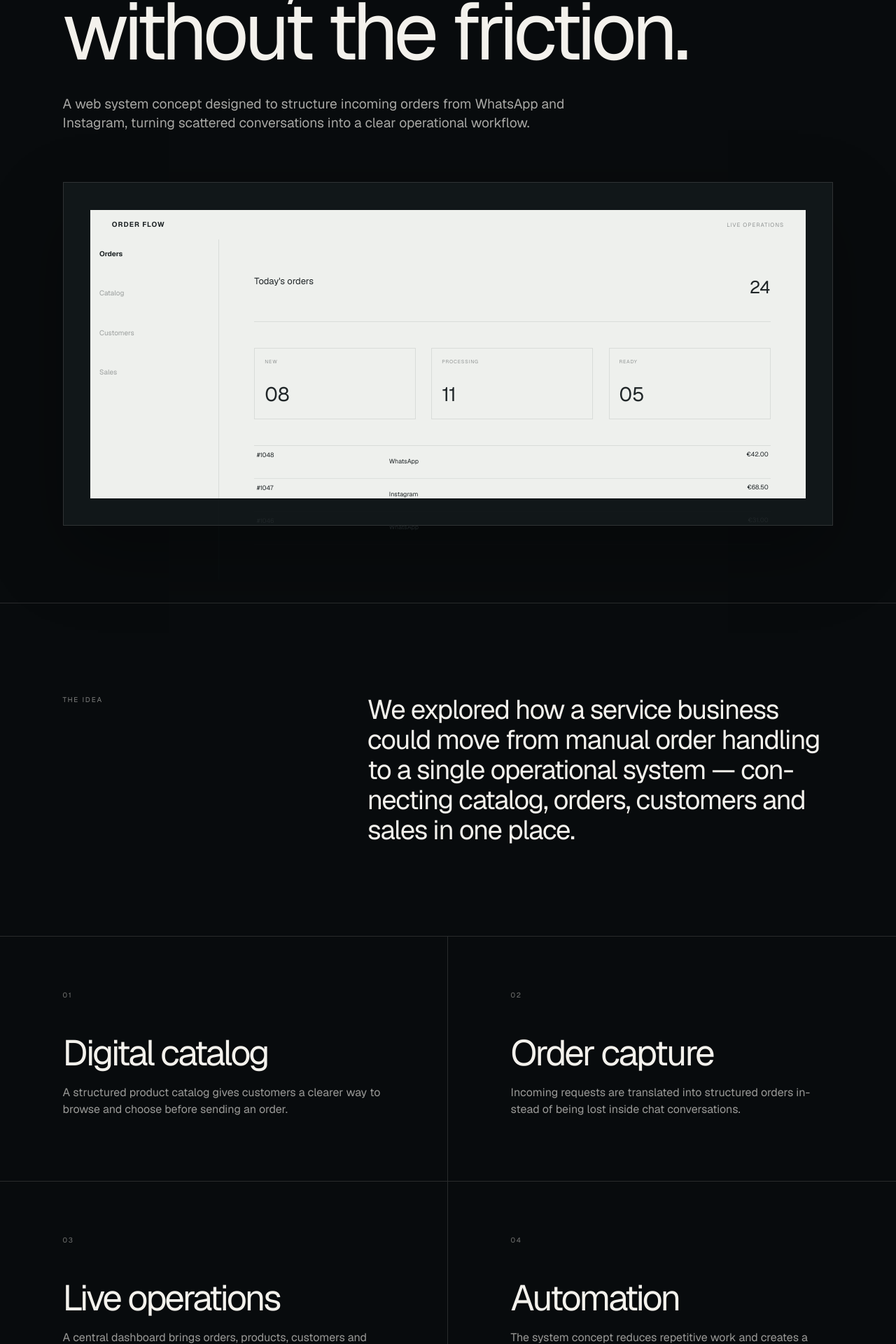
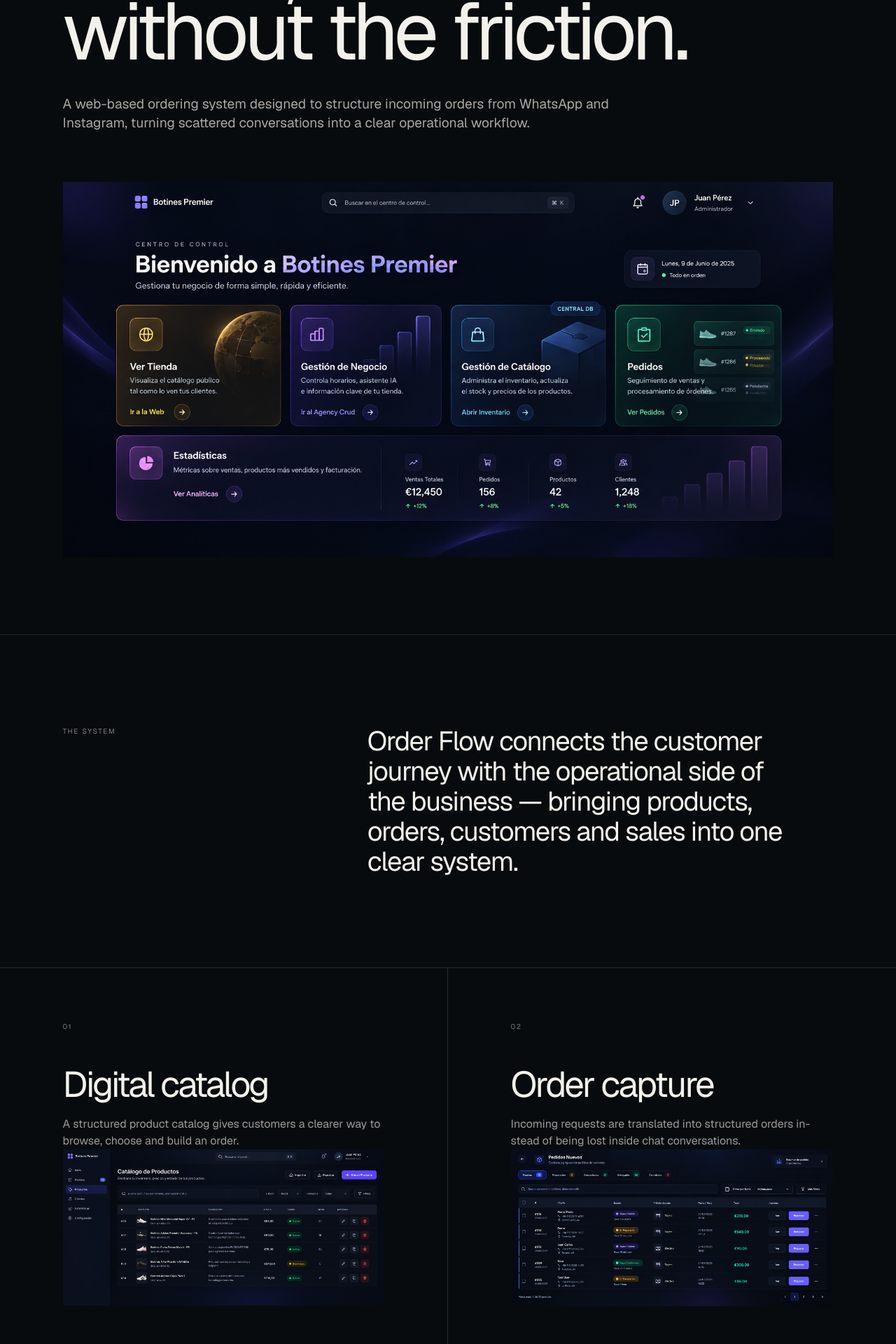
Before and after one commit to NicolasLlanos8799/weareleba, a Next.js app: page /work/order-flow in a window 1280 px wide. Shown: the part 320-2240 px from the top of the page at 70% size. Built offline with nearby package versions, Linux system fonts and the light colour scheme.

Commit message:
Add Order Flow case study imagery

```diff
--- a/components/sections/OrderFlowCase.tsx
+++ b/components/sections/OrderFlowCase.tsx
@@ -5,34 +5,34 @@ import { useLanguage } from "@/components/i18n/LanguageProvider";
 
 const content = {
   en: {
-    eyebrow: "AUTOMATION SYSTEM · CONCEPT",
+    eyebrow: "AUTOMATION SYSTEM",
     title: <>Orders,<br />without the friction.</>,
-    intro: "A web system concept designed to structure incoming orders from WhatsApp and Instagram, turning scattered conversations into a clear operational workflow.",
-    label: "THE IDEA",
-    idea: "We explored how a service business could move from manual order handling to a single operational system — connecting catalog, orders, customers and sales in one place.",
+    intro: "A web-based ordering system designed to structure incoming orders from WhatsApp and Instagram, turning scattered conversations into a clear operational workflow.",
+    label: "THE SYSTEM",
+    idea: "Order Flow connects the customer journey with the operational side of the business — bringing products, orders, customers and sales into one clear system.",
     blocks: [
-      ["01", "Digital catalog", "A structured product catalog gives customers a clearer way to browse and choose before sending an order."],
-      ["02", "Order capture", "Incoming requests are translated into structured orders instead of being lost inside chat conversations."],
-      ["03", "Live operations", "A central dashboard brings orders, products, customers and sales into one operational view."],
-      ["04", "Automation", "The system concept reduces repetitive work and creates a more consistent path from request to fulfillment."],
+      ["01", "Digital catalog", "A structured product catalog gives customers a clearer way to browse, choose and build an order.", "/assets/orderflow/productos.png", "Order Flow product catalog"],
+      ["02", "Order capture", "Incoming requests are translated into structured orders instead of being lost inside chat conversations.", "/assets/orderflow/pedidos.png", "Order Flow orders"],
+      ["03", "Live operations", "A central dashboard brings orders, products, customers and sales into one operational view.", "/assets/orderflow/panelcontrol.png", "Order Flow control panel"],
+      ["04", "Statistics", "Clear operational data gives the business a better view of activity, sales and performance over time.", "/assets/orderflow/estadisticas.png", "Order Flow statistics"],
     ],
     closing: "A SYSTEM BUILT TO TURN CONVERSATIONS INTO OPERATIONS.",
-    note: "This project was developed as a product concept and working demonstration to explore the opportunity and validate the system experience.",
+    note: "From the first customer request to the final operational view, Order Flow creates a clearer path through the entire ordering process.",
   },
   es: {
-    eyebrow: "SISTEMA DE AUTOMATIZACIÓN · CONCEPTO",
+    eyebrow: "SISTEMA DE AUTOMATIZACIÓN",
     title: <>Pedidos,<br />sin fricción.</>,
-    intro: "Un concepto de sistema web diseñado para estructurar pedidos provenientes de WhatsApp e Instagram y convertir conversaciones dispersas en un flujo operativo claro.",
-    label: "LA IDEA",
-    idea: "Exploramos cómo un negocio de servicios podía pasar de gestionar pedidos manualmente a trabajar desde un único sistema operativo, conectando catálogo, pedidos, clientes y ventas.",
+    intro: "Un sistema web diseñado para estructurar pedidos provenientes de WhatsApp e Instagram y convertir conversaciones dispersas en un flujo operativo claro.",
+    label: "EL SISTEMA",
+    idea: "Order Flow conecta la experiencia del cliente con la operación del negocio, reuniendo productos, pedidos, clientes y ventas dentro de un único sistema claro.",
     blocks: [
-      ["01", "Catálogo digital", "Un catálogo estructurado permite a los clientes explorar productos y elegir antes de enviar un pedido."],
-      ["02", "Captura de pedidos", "Las solicitudes entrantes se convierten en pedidos estructurados en lugar de perderse dentro de las conversaciones."],
-      ["03", "Operación en tiempo real", "Un panel central reúne pedidos, productos, clientes y ventas en una única vista operativa."],
-      ["04", "Automatización", "El concepto reduce tareas repetitivas y crea un recorrido más consistente desde la solicitud hasta la preparación."],
+      ["01", "Catálogo digital", "Un catálogo estructurado permite a los clientes explorar productos, elegir y construir su pedido de forma más clara.", "/assets/orderflow/productos.png", "Catálogo de productos de Order Flow"],
+      ["02", "Captura de pedidos", "Las solicitudes entrantes se convierten en pedidos estructurados en lugar de perderse dentro de las conversaciones.", "/assets/orderflow/pedidos.png", "Pedidos de Order Flow"],
+      ["03", "Operación en tiempo real", "Un panel central reúne pedidos, productos, clientes y ventas en una única vista operativa.", "/assets/orderflow/panelcontrol.png", "Panel de control de Order Flow"],
+      ["04", "Estadísticas", "Datos operativos claros permiten entender mejor la actividad, las ventas y el rendimiento del negocio a lo largo del tiempo.", "/assets/orderflow/estadisticas.png", "Estadísticas de Order Flow"],
     ],
     closing: "UN SISTEMA CREADO PARA CONVERTIR CONVERSACIONES EN OPERACIONES.",
-    note: "Este proyecto fue desarrollado como concepto de producto y demostración funcional para explorar la oportunidad y validar la experiencia del sistema.",
+    note: "Desde la primera solicitud del cliente hasta la visión operativa final, Order Flow crea un recorrido más claro para todo el proceso de pedidos.",
   },
 };
 
@@ -46,18 +46,8 @@ export function OrderFlowCase() {
         <div className={styles.heroMeta}>{copy.eyebrow}</div>
         <h1>{copy.title}</h1>
         <p>{copy.intro}</p>
-        <div className={styles.heroVisual} aria-hidden="true">
-          <div className={styles.mockup}>
-            <div className={styles.top}><b>ORDER FLOW</b><span>LIVE OPERATIONS</span></div>
-            <div className={styles.body}>
-              <aside><b>Orders</b><span>Catalog</span><span>Customers</span><span>Sales</span></aside>
-              <div className={styles.dashboard}>
-                <div className={styles.dashboardHead}><span>Today's orders</span><b>24</b></div>
-                <div className={styles.stats}><i><small>NEW</small><strong>08</strong></i><i><small>PROCESSING</small><strong>11</strong></i><i><small>READY</small><strong>05</strong></i></div>
-                <div className={styles.rows}><span>#1048</span><span>WhatsApp</span><b>€42.00</b><span>#1047</span><span>Instagram</span><b>€68.50</b><span>#1046</span><span>WhatsApp</span><b>€31.00</b></div>
-              </div>
-            </div>
-          </div>
+        <div className={styles.heroVisual}>
+          <img src="/assets/orderflow/panelcontrol.png" alt="Order Flow control panel" />
         </div>
       </section>
 
@@ -67,11 +57,14 @@ export function OrderFlowCase() {
       </section>
 
       <section className={styles.blocks}>
-        {copy.blocks.map(([number, title, text]) => (
+        {copy.blocks.map(([number, title, text, image, alt]) => (
           <article key={number}>
             <span>{number}</span>
             <h2>{title}</h2>
             <p>{text}</p>
+            <div className={styles.blockVisual}>
+              <img src={image} alt={alt} loading="lazy" />
+            </div>
           </article>
         ))}
       </section>
```
